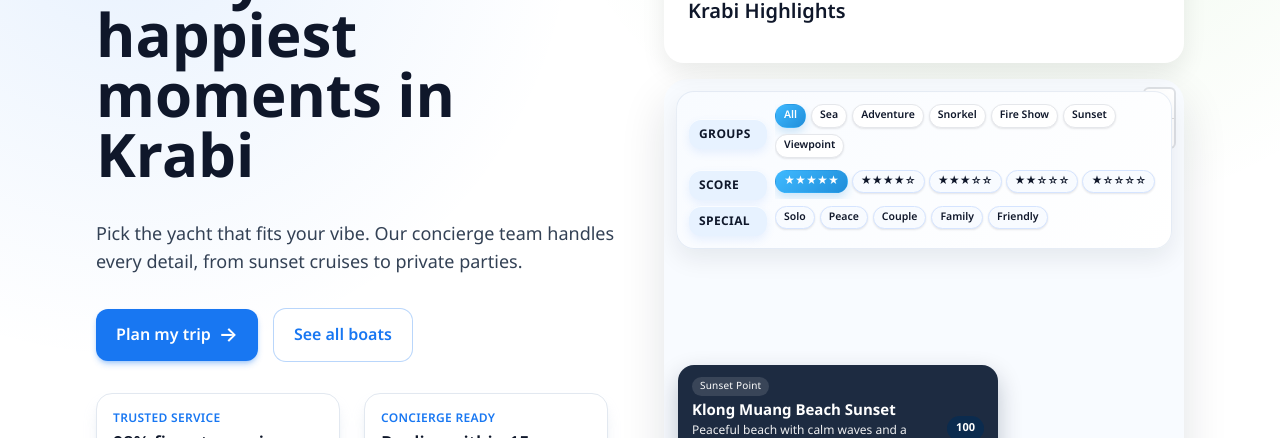
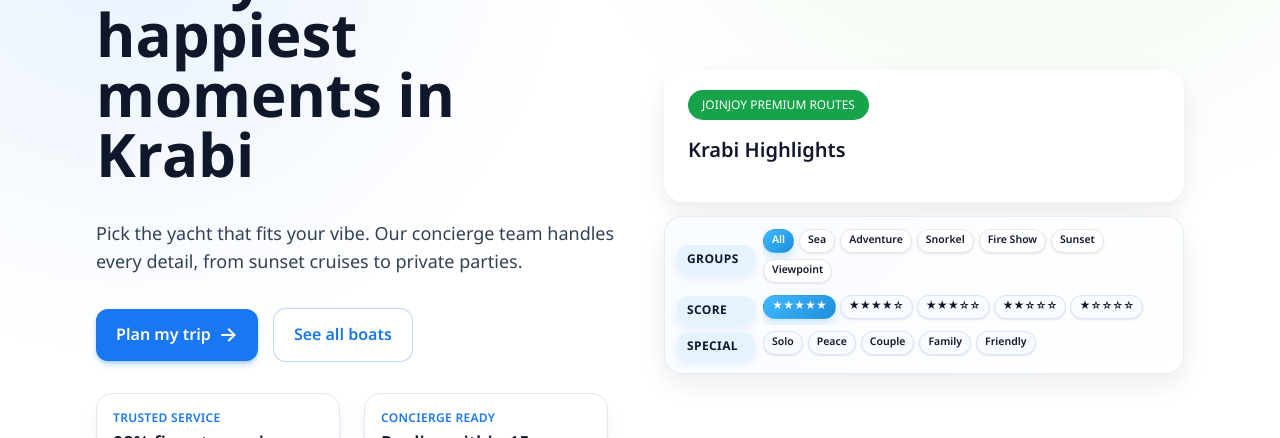
Before and after one commit to Fuadee/reallocalforglobal, a React (Vite) app: page / in a window 1280 px wide. Shown: the part 362-800 px from the top of the page. Built offline with nearby package versions, Linux system fonts and the light colour scheme; no server answers.

Commit message:
Move map filters outside MapLibre canvas

```diff
--- a/src/components/Map.css
+++ b/src/components/Map.css
@@ -1,10 +1,10 @@
-.map-wrapper {
+.map-section {
+  position: relative;
   width: 100%;
   display: flex;
   flex-direction: column;
-  gap: 16px;
+  gap: 14px;
   margin-top: 40px;
-  position: relative;
 }
 
 .krabi-map-topbar {
@@ -33,7 +33,13 @@
   font-weight: 600;
 }
 
-.map-stage {
+.filter-container {
+  position: relative;
+  z-index: 10;
+  pointer-events: auto;
+}
+
+.map-wrapper {
   position: relative;
   width: 100%;
   border-radius: 24px;
@@ -56,22 +62,9 @@
   inset: 0;
 }
 
-.map-filters {
-  position: absolute;
-  top: 12px;
-  left: 12px;
-  right: 12px;
-  z-index: 30;
-  pointer-events: auto;
-  display: flex;
-  justify-content: flex-start;
-}
-
-.map-filters .filters-container {
-  position: static;
-  top: auto;
-  z-index: auto;
-  margin-bottom: 0;
+.maplibregl-map {
+  width: 100%;
+  height: 100%;
 }
 
 .krabi-info-card {
@@ -231,10 +224,6 @@
     font-size: 12px;
   }
 
-  .map-filters {
-    left: 10px;
-    right: 10px;
-  }
 }
 
 @media (max-width: 480px) {
--- a/src/components/Map.jsx
+++ b/src/components/Map.jsx
@@ -272,14 +272,13 @@ function Map() {
   }, [activePlace, mapReady]);
 
   return (
-    <div className="map-wrapper">
+    <section className="map-section">
       <div className="krabi-map-topbar">
         <span className="krabi-map-badge">JOINJOY PREMIUM ROUTES</span>
         <h3 className="krabi-map-title">Krabi Highlights</h3>
       </div>
 
-      <div className="map-stage">
-        <div className="map-filters" aria-label="Krabi map filters">
+      <div className="filter-container" aria-label="Krabi map filters">
         <FiltersContainer
           groups={GROUPS}
           selectedGroup={selectedGroup}
@@ -299,6 +298,7 @@ function Map() {
         />
       </div>
 
+      <div className="map-wrapper">
         <div className="map-canvas" ref={mapRef} aria-label="JoinJoy Krabi interactive map" />
 
         {activePlace && (
@@ -325,7 +325,7 @@ function Map() {
           </div>
         )}
       </div>
-    </div>
+    </section>
   );
 }
 
--- a/vite.config.js
+++ b/vite.config.js
@@ -9,11 +9,6 @@ const __dirname = path.dirname(__filename);
 export default defineConfig({
   plugins: [react()],
   base: "/reallocalforglobal/",
-  resolve: {
-    alias: {
-      "react-leaflet-markercluster": path.resolve(__dirname, "src/utils/MarkerClusterGroup.jsx"),
-    },
-  },
   build: {
     outDir: "docs",
   },
```
Also changed, not shown: 11 other files (tests, documents, lock files or other folders). Lines whose indentation alone changed are shown as unchanged.
